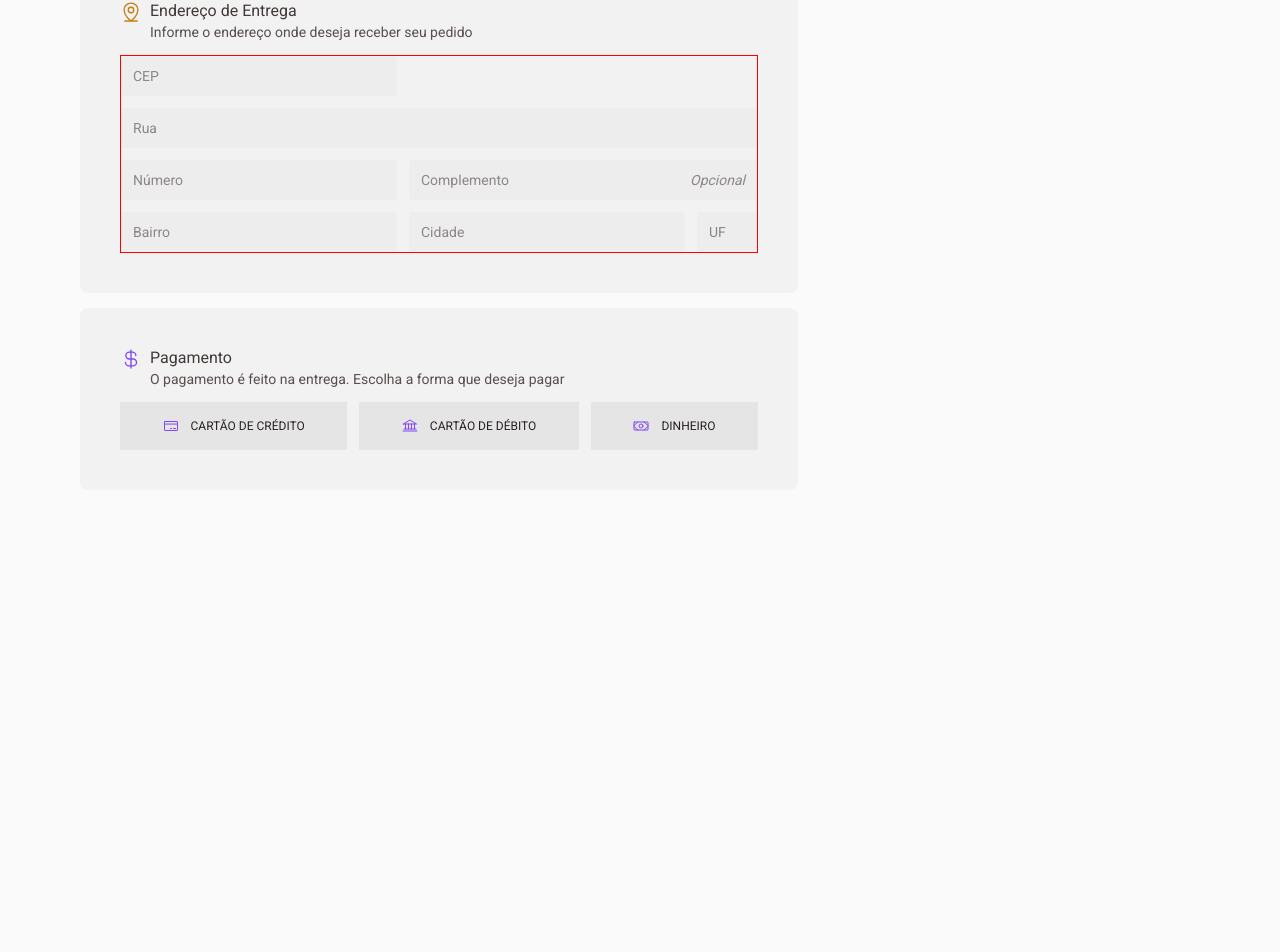
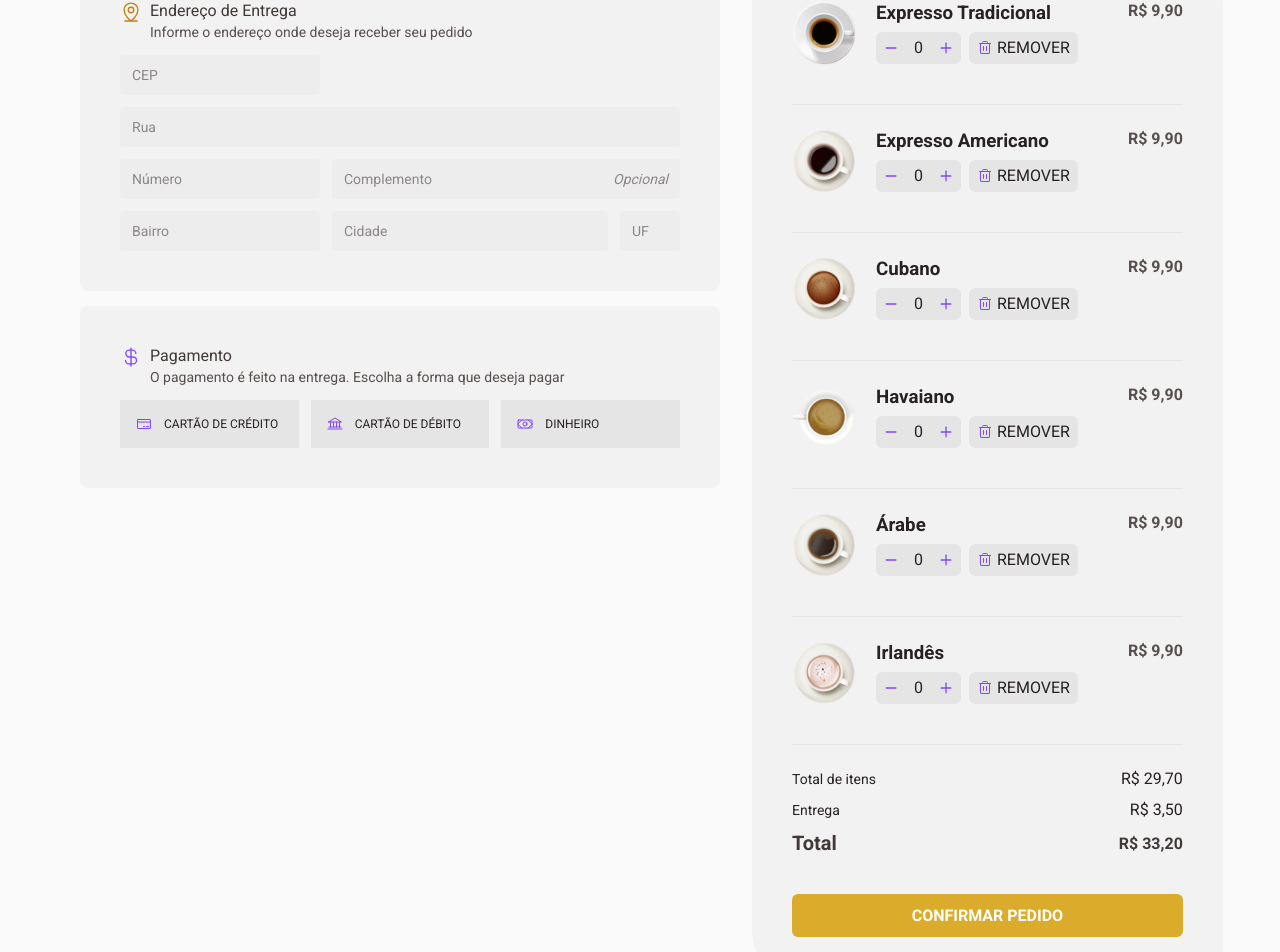
Before and after one commit to shindhi/desafio-coffee-delivery, a React (Vite) app: page /checkout in a window 1280 px wide. Shown: the part 230-1182 px from the top of the page. Before the commit the page ends 800 px from the top, so only its background shows below. Built offline with nearby package versions, Linux system fonts and the light colour scheme.

Commit message:
finaliza o layout da página de Checkout

```diff
--- a/src/pages/Checkout/index.tsx
+++ b/src/pages/Checkout/index.tsx
@@ -4,8 +4,10 @@ import {
   CurrencyDollar,
   MapPinLine,
   Money,
+  Trash,
 } from 'phosphor-react'
 
+import { coffees } from '../../../data.json'
 import { HeaderCard } from './components/HeaderCard'
 import {
   CheckoutContainer,
@@ -16,7 +18,13 @@ import {
   TitleSection,
   CardContainer,
   MethodPaymentsContainer,
+  CoffeeCardInfo,
+  CoffeeCardContainer,
+  CoffeeCardDetails,
+  SummaryOfValues,
+  ButtonConfirmOrder,
 } from './styles'
+import { ItemsCounter } from '../../components/ItemsCounter'
 
 export function Checkout() {
   return (
@@ -79,6 +87,52 @@ export function Checkout() {
 
       <CoffeeCardWrapper>
         <TitleSection>Cafés selecionados</TitleSection>
+
+        <CardContainer>
+          {coffees.map((coffee) => {
+            if (coffee.id < String(2)) {
+              return (
+                <CoffeeCardContainer key={coffee.id}>
+                  <CoffeeCardInfo>
+                    <img src={coffee.image} alt="" />
+
+                    <CoffeeCardDetails>
+                      <h3>{coffee.title}</h3>
+                      <div>
+                        <ItemsCounter />
+
+                        <button>
+                          <Trash />
+                          remover
+                        </button>
+                      </div>
+                    </CoffeeCardDetails>
+                  </CoffeeCardInfo>
+
+                  <span>
+                    R${' '}
+                    {coffee.price.toString().replace('.', ',').padEnd(4, '0')}
+                  </span>
+                </CoffeeCardContainer>
+              )
+            }
+            return false
+          })}
+
+          <SummaryOfValues>
+            <div>
+              Total de itens <span>R$ 29,70</span>
+            </div>
+            <div>
+              Entrega <span>R$ 3,50</span>
+            </div>
+            <div>
+              Total<span>R$ 33,20</span>
+            </div>
+          </SummaryOfValues>
+
+          <ButtonConfirmOrder>Confirmar pedido</ButtonConfirmOrder>
+        </CardContainer>
       </CoffeeCardWrapper>
     </CheckoutContainer>
   )
--- a/src/pages/Checkout/styles.ts
+++ b/src/pages/Checkout/styles.ts
@@ -5,6 +5,7 @@ export const CheckoutContainer = styled.div`
 
   display: flex;
   flex-direction: row;
+  gap: 3.2rem;
 `
 
 export const TitleSection = styled.h2`
@@ -55,12 +56,7 @@ export const InputOptionalWrapper = styled.div`
 
 export const CoffeeOrderWrapper = styled.div`
   form {
-    border: 1px solid red;
     display: grid;
-    /* grid-template-columns: minmax(20rem, 1fr) minmax(27.6rem, 1fr) minmax(
-        6rem,
-        1fr
-      ); */
     grid-template-columns: minmax(20rem, 1fr) minmax(27.6rem, 1fr) 6rem;
     grid-template-rows: 4;
     gap: 1.2rem;
@@ -103,19 +99,11 @@ export const CoffeeOrderWrapper = styled.div`
   }
 `
 
-export const CoffeeCardWrapper = styled.div`
-  form {
-    display: grid;
-    column-gap: 1.2rem;
-    row-gap: 1.6rem;
-    justify-content: start;
-  }
-`
-
 export const MethodPaymentsContainer = styled.div`
   display: grid;
   grid-auto-flow: column;
   gap: 1.2rem;
+  grid-template-columns: repeat(3, 1fr);
 
   button {
     border: none;
@@ -126,7 +114,7 @@ export const MethodPaymentsContainer = styled.div`
 
     display: flex;
     flex-direction: row;
-    justify-content: center;
+    justify-content: flex-start;
     align-items: center;
     gap: 1.2rem;
 
@@ -138,3 +126,112 @@ export const MethodPaymentsContainer = styled.div`
     }
   }
 `
+
+export const CoffeeCardWrapper = styled.div`
+  border-radius: 6px 44px;
+
+  > div {
+    border-radius: 6px 44px;
+  }
+`
+
+export const CoffeeCardContainer = styled.div`
+  display: flex;
+  flex-direction: row;
+  align-items: flex-start;
+  gap: 5rem;
+  padding-bottom: 2.4rem;
+
+  > span {
+    color: ${({ theme }) => theme['base-300']};
+    font-weight: 800;
+    white-space: nowrap;
+  }
+
+  & + & {
+    border-top: 1px solid ${({ theme }) => theme['base-600']};
+    padding-top: 2.4rem;
+  }
+`
+
+export const CoffeeCardInfo = styled.div`
+  display: flex;
+  flex-direction: row;
+  align-items: center;
+  gap: 2rem;
+
+  img {
+    width: 6.4rem;
+    height: 6.4rem;
+  }
+`
+
+export const CoffeeCardDetails = styled.div`
+  display: flex;
+  flex-direction: column;
+  gap: 0.8rem;
+
+  div {
+    display: flex;
+    flex-direction: row;
+    gap: 0.8rem;
+  }
+
+  button {
+    border: none;
+    background: ${({ theme }) => theme['base-600']};
+    line-height: 0;
+    padding: 0.8rem;
+    border-radius: 6px;
+    gap: 0.4rem;
+    text-transform: uppercase;
+
+    display: flex;
+    align-items: center;
+
+    > svg {
+      color: ${({ theme }) => theme['purple-400']};
+    }
+  }
+`
+
+export const SummaryOfValues = styled.div`
+  border-top: 1px solid ${({ theme }) => theme['base-600']};
+  padding-top: 2.4rem;
+  padding-top: 2.4rem;
+  font-size: 1.4rem;
+
+  display: flex;
+  flex-direction: column;
+  gap: 1.2rem;
+  align-items: space-between;
+  justify-content: space-between;
+
+  div {
+    display: flex;
+    justify-content: space-between;
+    align-items: center;
+
+    span {
+      font-size: 1.6rem;
+    }
+  }
+
+  div:last-child {
+    font-weight: 700;
+    font-size: 2rem;
+    color: ${({ theme }) => theme['base-200']};
+  }
+`
+
+export const ButtonConfirmOrder = styled.button`
+  width: 100%;
+  border: none;
+  background: ${({ theme }) => theme['yellow-400']};
+  color: ${({ theme }) => theme.white};
+  padding: 1.2rem 0;
+  border-radius: 6px;
+  text-transform: uppercase;
+  margin-top: 2.4rem;
+  font-weight: 700;
+`
```
